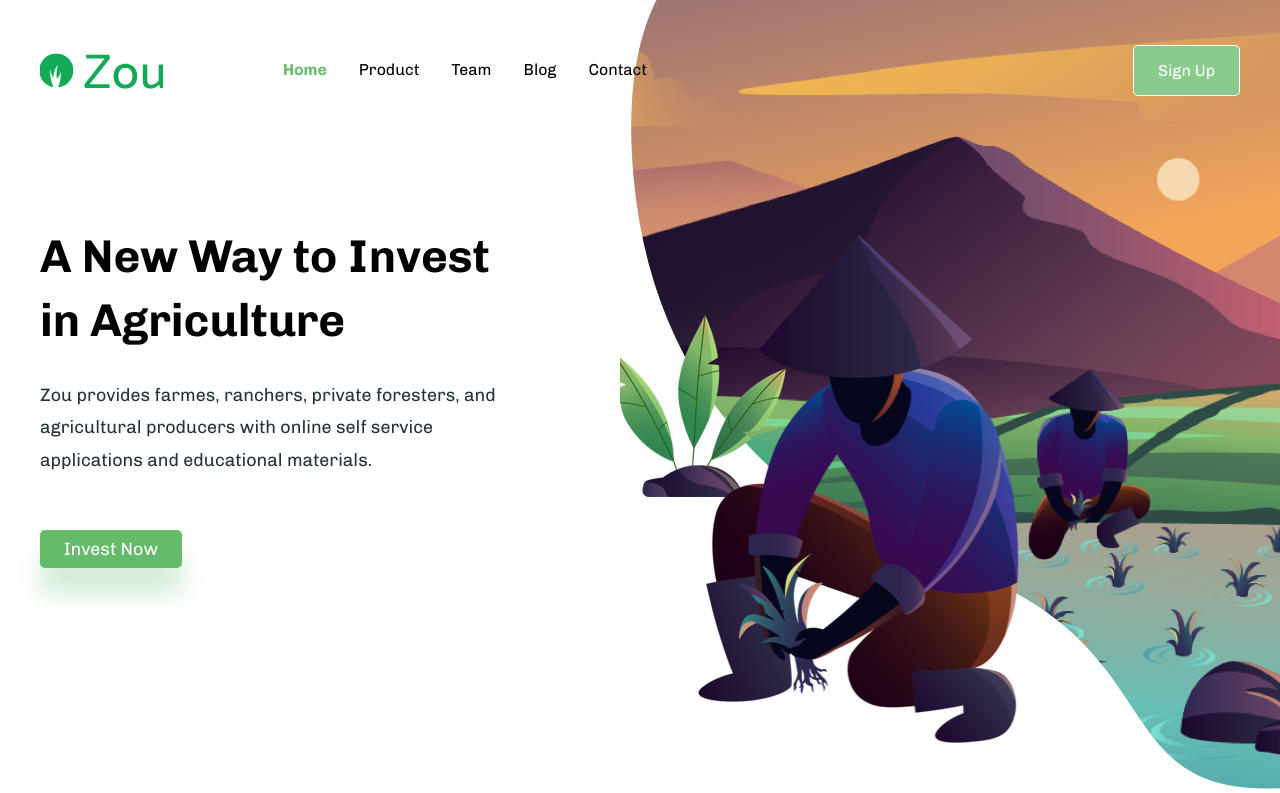
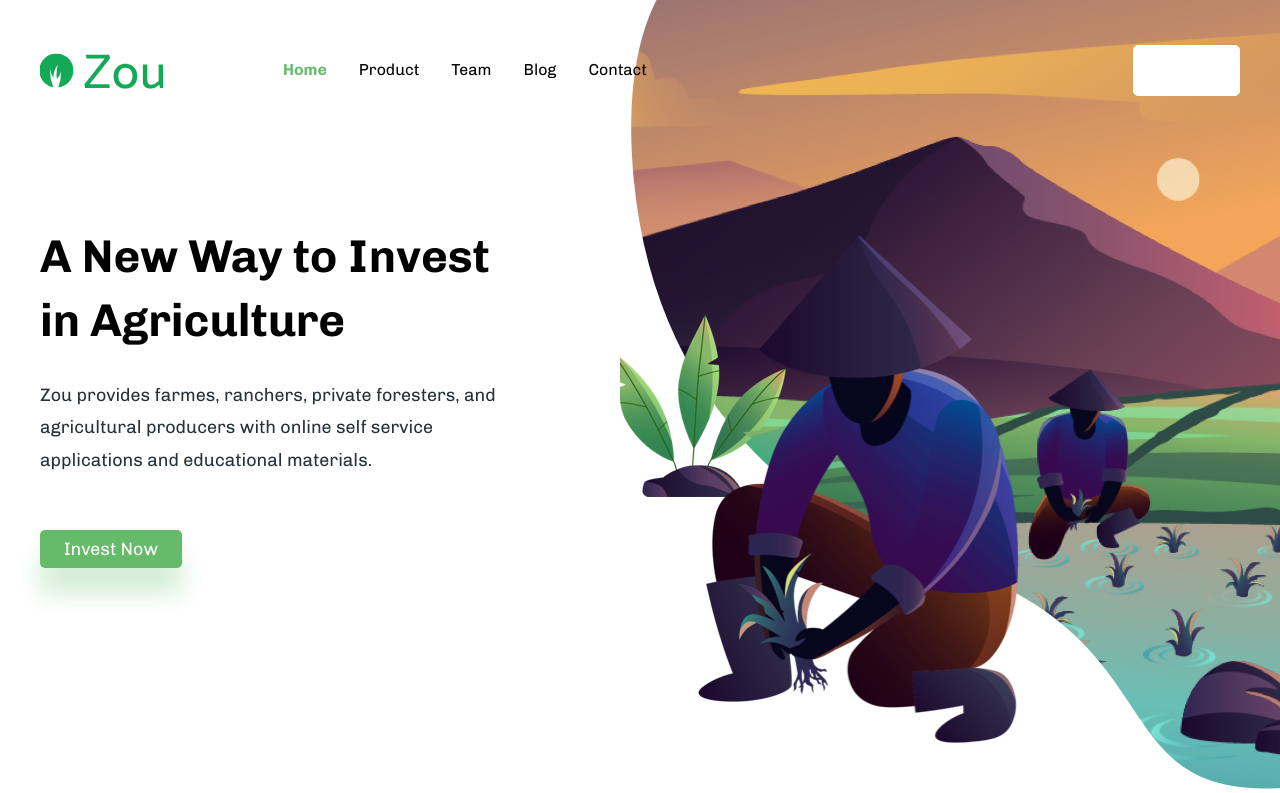
Before and after one commit to priyadrsnipd/zuo, a website built with webpack: page src/template.html in a window 1280 px wide. In both pictures the pointer is over the link "Sign Up". Shown: the top 793 px of the page. Built offline with nearby package versions, Linux system fonts and the light colour scheme; files whose address does not match are found by name.

Commit message:
Increase opacity of button hover color

```diff
--- a/src/scss/components/_buttons.scss
+++ b/src/scss/components/_buttons.scss
@@ -10,7 +10,7 @@
   line-height: normal;
 
   &:hover {
-    background-color: lighten($color: $primary-color, $amount: 10%);
+    background-color: lighten($color: $primary-color, $amount: 60%);
   }
 
   &:focus {
```
